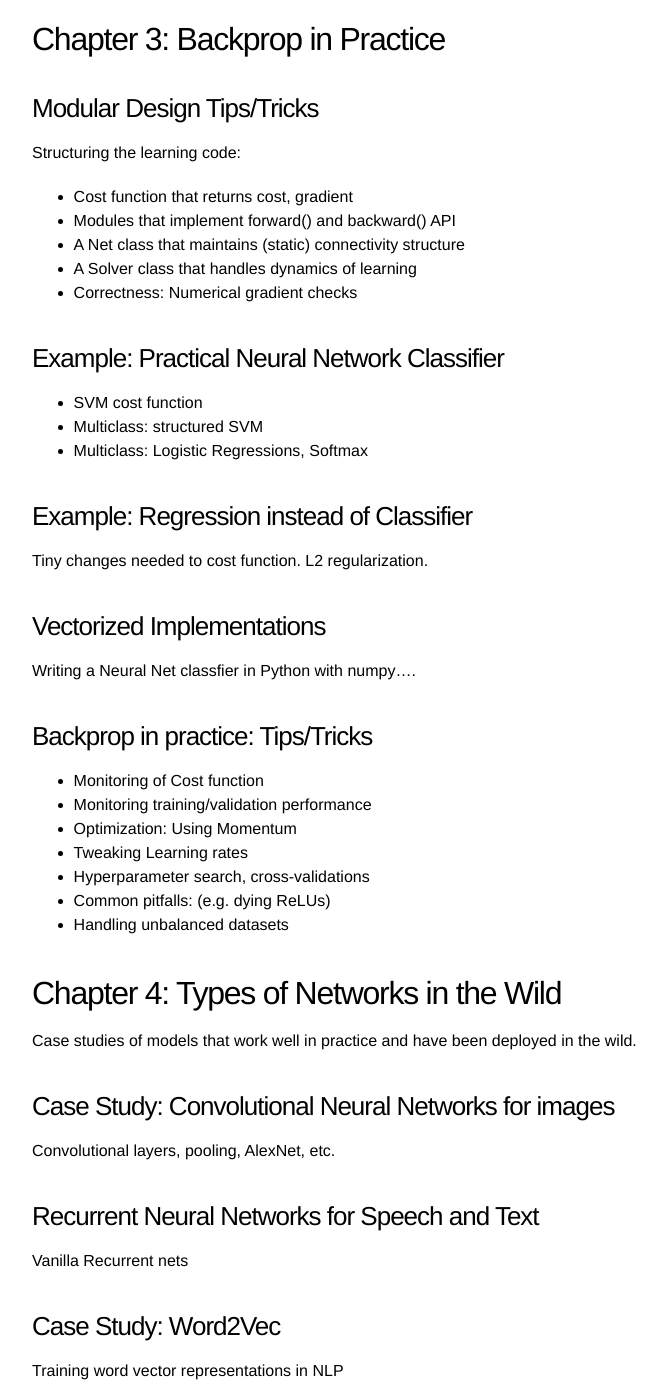
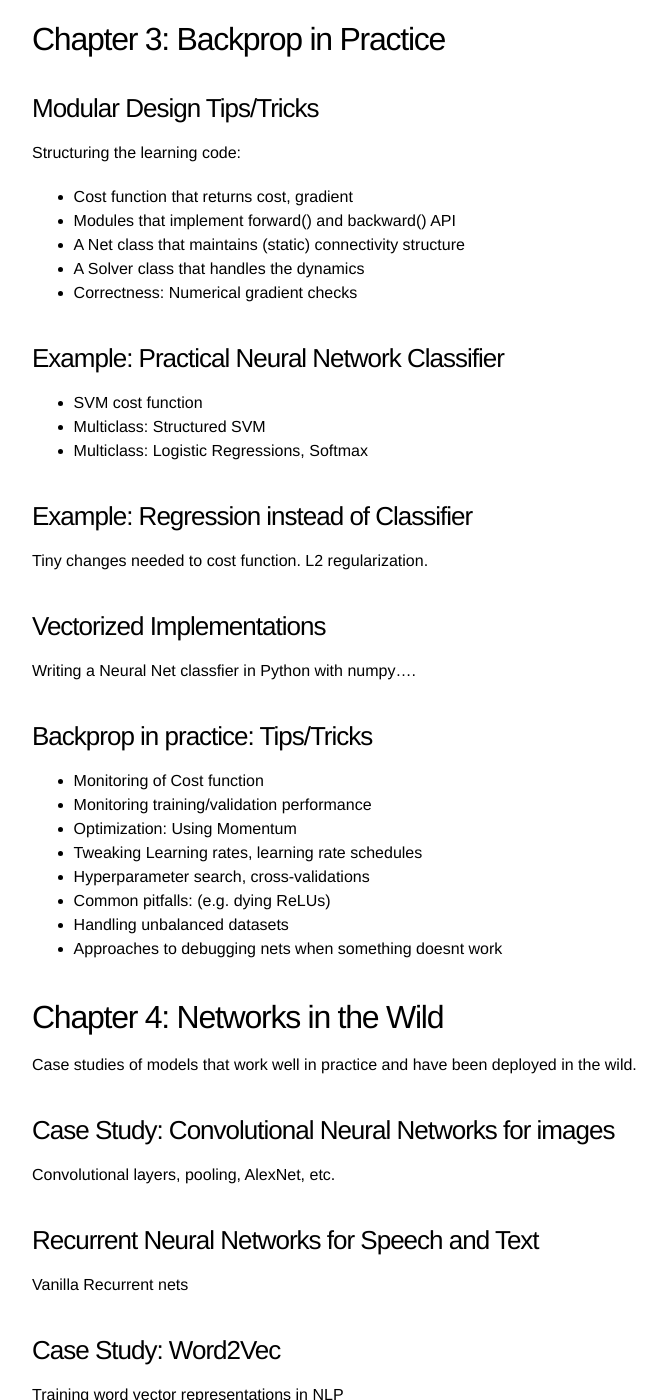
Before and after one commit to karpathy/karpathy.github.io, a Jekyll site: the page built from nntutorial.md, in a window 1280 px wide and 1400 px high, scrolled down 31720 px. Shown: the whole window, without its empty margins (208-875 px from the left). Built offline with Jekyll 4.4.1, drawn with Linux system fonts in a browser that asks for light colours; Markdown is read by kramdown in place of the engine named in the settings; formulas are drawn with MathJax 3.

Commit message:
oops fixes

```diff
--- a/nntutorial.md
+++ b/nntutorial.md
@@ -1152,16 +1152,17 @@ todo... clean up this section and flesh it out, explain better, example...
 ### Modular Design Tips/Tricks
 
 Structuring the learning code:
+
 - Cost function that returns cost, gradient
 - Modules that implement forward() and backward() API
 - A Net class that maintains (static) connectivity structure
-- A Solver class that handles dynamics of learning
+- A Solver class that handles the dynamics
 - Correctness: Numerical gradient checks
 
 ### Example: Practical Neural Network Classifier
 
 - SVM cost function
-- Multiclass: structured SVM
+- Multiclass: Structured SVM
 - Multiclass: Logistic Regressions, Softmax
 
 ### Example: Regression instead of Classifier
@@ -1177,12 +1178,13 @@ Writing a Neural Net classfier in Python with numpy....
 - Monitoring of Cost function
 - Monitoring training/validation performance
 - Optimization: Using Momentum
-- Tweaking Learning rates
+- Tweaking Learning rates, learning rate schedules
 - Hyperparameter search, cross-validations
 - Common pitfalls: (e.g. dying ReLUs)
 - Handling unbalanced datasets
+- Approaches to debugging nets when something doesnt work
 
-## Chapter 4: Types of Networks in the Wild
+## Chapter 4: Networks in the Wild
 
 Case studies of models that work well in practice and have been deployed in the wild.
 
```
